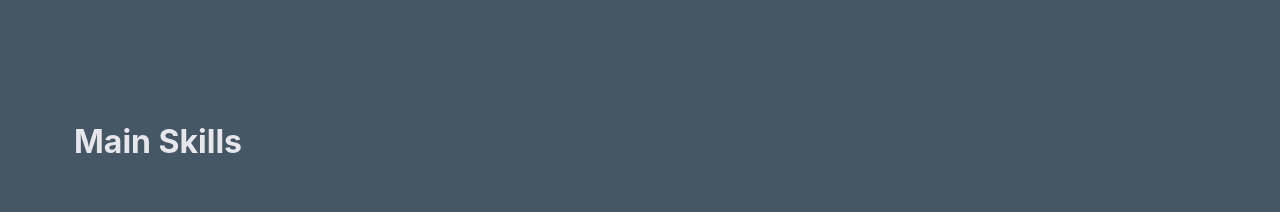
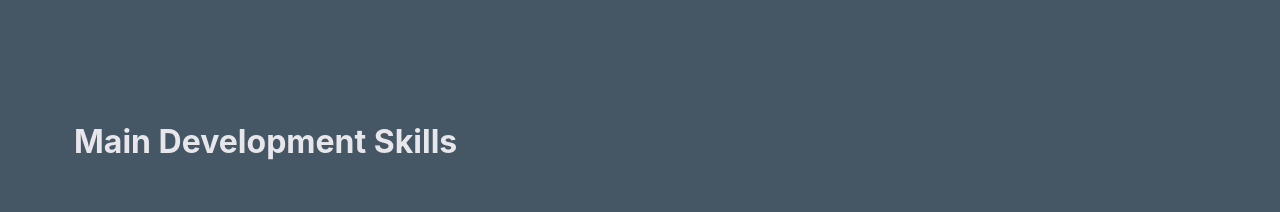
Before and after one commit to BosiC0015/portfolio, a React (Create React App) app: page / in a window 1280 px wide. Shown: the part 1200-1412 px from the top of the page. Built offline with nearby package versions, Linux system fonts and the light colour scheme; a web font is replaced by a local one.

Commit message:
small clarification

```diff
--- a/src/components/SkillsPage.js
+++ b/src/components/SkillsPage.js
@@ -9,7 +9,7 @@ export default function Skills() {
 
   return (
     <div id="skills" className="skills">
-      <h1>Main Skills</h1>
+      <h1>Main Development Skills</h1>
       <div className="skills-container">
         {skills.map(s => <SkillBox key={skills.indexOf(s)} name={s.name} image={s.image} />)}
         {/* <h3>Testing</h3>
```
